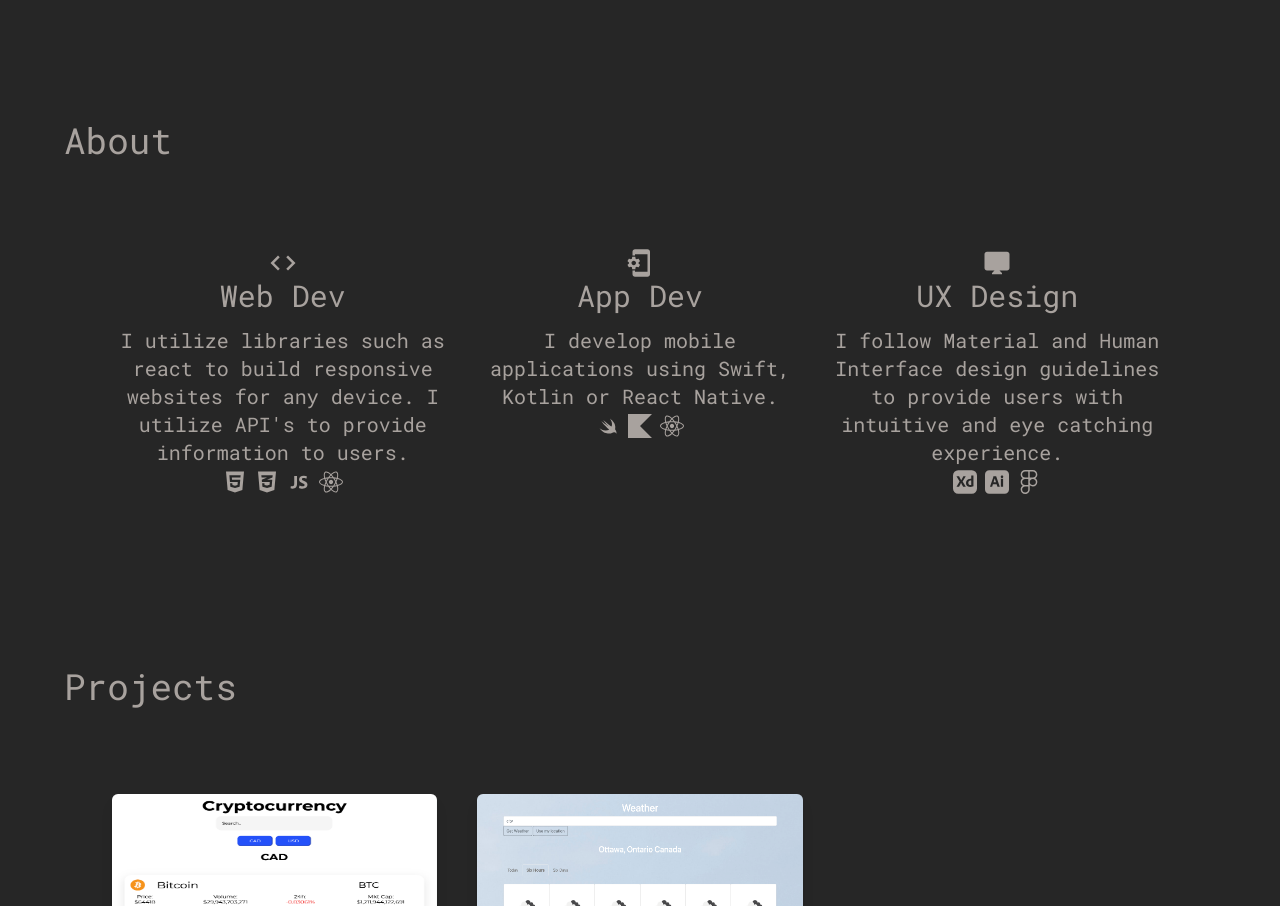
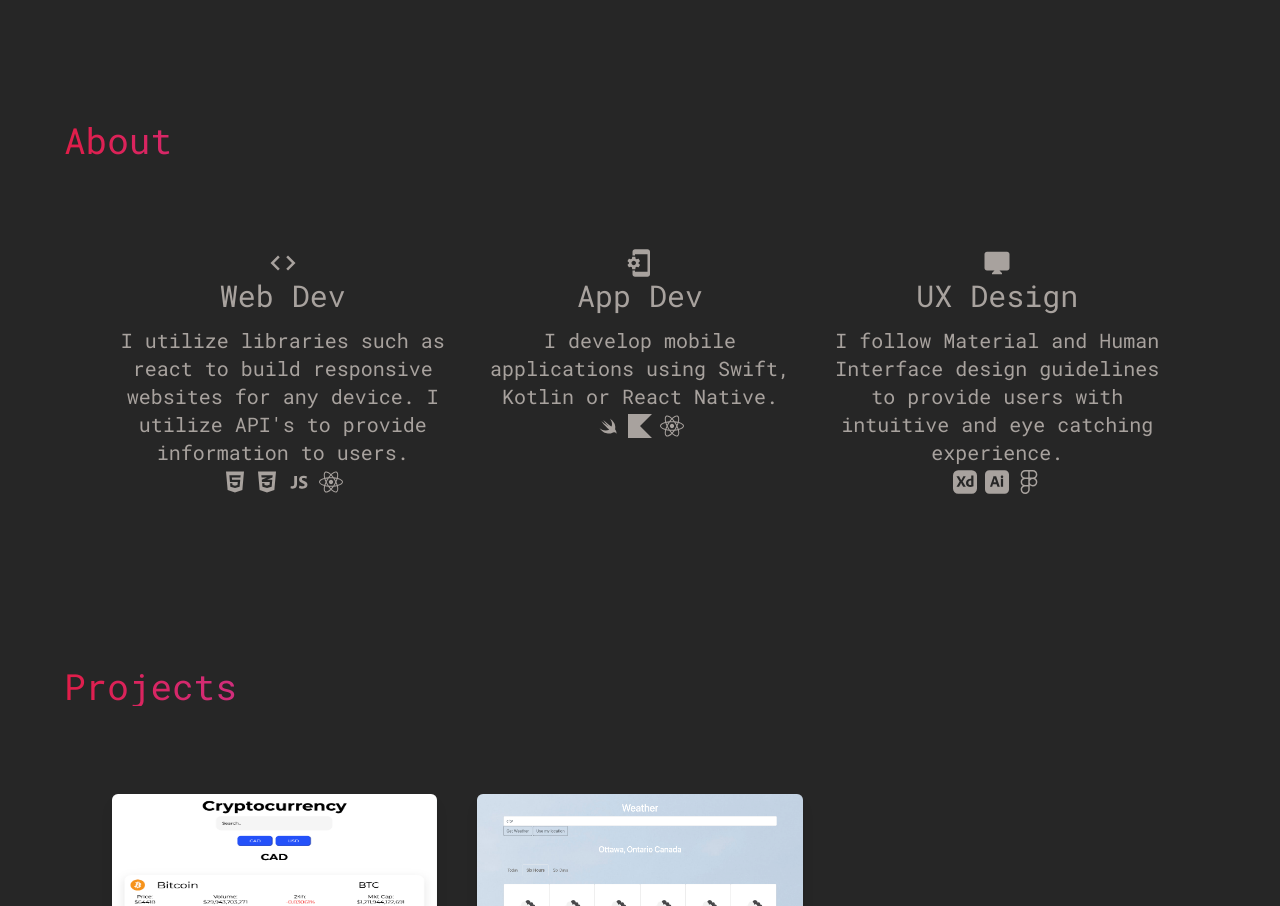
Before and after one commit to harr0627/portfoliov3, a React (Create React App) app: page / in a window 1280 px wide. Shown: the part 760-1666 px from the top of the page. Built offline with nearby package versions, Linux system fonts and the light colour scheme.

Commit message:
updated design

```diff
--- a/src/components/About.js
+++ b/src/components/About.js
@@ -7,14 +7,18 @@ export default function About() {
   return (
     <div id="about">
       <div className="container mx-auto max-w-6xl center py-20">
-        <h2 className="text-4xl">About</h2>
+        <h2 className="text-4xl ont-extrabold text-transparent bg-clip-text bg-gradient-to-r from-rose-600 via-purple-500 to-sky-500">
+          About
+        </h2>
         <div className="columns-3 flex flex-wrap justify-center py-20 px-10">
           <div className="lg:w-1/3 p-2">
             <div role="none" className="grid justify-center text-3xl">
               {<MdCode />}
             </div>
             <div className="text-center text-3xl pb-1">
-              <p role="heading">Web Dev</p>
+              <p role="heading" aria-level="3">
+                Web Dev
+              </p>
             </div>
             <p className="text-center pt-2 text-xl">
               I utilize libraries such as react to build responsive websites for
@@ -32,7 +36,9 @@ export default function About() {
               {<MdPhonelinkSetup />}
             </div>
             <div className="text-center text-3xl pb-1">
-              <p role="heading">App Dev</p>
+              <p role="heading" aria-level="3">
+                App Dev
+              </p>
             </div>
             <p className="text-center pt-2 text-xl">
               I develop mobile applications using Swift, Kotlin or React Native.
@@ -48,7 +54,9 @@ export default function About() {
               {<MdDesktopMac />}
             </div>
             <div className="text-center text-3xl pb-1">
-              <p role="heading">UX Design</p>
+              <p role="heading" aria-level="3">
+                UX Design
+              </p>
             </div>
             <p className="text-center pt-2 text-xl">
               I follow Material and Human Interface design guidelines to provide
--- a/src/components/Project.js
+++ b/src/components/Project.js
@@ -13,7 +13,7 @@ export default function Project({ img, title, desc, code, site }) {
         </div>
         <div className=" text-center absolute bottom-4 mt-1 w-[100%]">
           <a
-            tabindex="0"
+            tabIndex="0"
             role="button"
             className=" pl-6 pr-6 pt-1 pb-1 m-1 bg-teal-400 text-grey-800 text-neutral-700 shadow-black rounded-xl"
             href={code}
@@ -23,7 +23,7 @@ export default function Project({ img, title, desc, code, site }) {
             Code
           </a>
           <a
-            tabindex="0"
+            tabIndex="0"
             role="button"
             className="pl-8 pr-8 pt-1 pb-1 m-1 bg-teal-400 text-grey-800 text-neutral-700 shadow-black rounded-xl"
             href={site}
--- a/src/components/Projects.js
+++ b/src/components/Projects.js
@@ -7,7 +7,9 @@ export default function Projects() {
     <>
       <div id="projects">
         <div className="container mx-auto max-w-6xl">
-          <h2 className="text-4xl">Projects</h2>
+          <h2 className="text-4xl ont-extrabold text-transparent bg-clip-text bg-gradient-to-r from-rose-600 via-purple-500 to-sky-500">
+            Projects
+          </h2>
           <div className="sm:p-2 mx-auto">
             <div className="px-10 py-20 grid gap-10 lg:grid-cols-3 xl:grid-cols-3 sm:grid-cols-1 auto-rows-fr">
               {projects.map((item) => (
```
Also changed, not shown: src/assets/Logo.svg (deleted), 1 other file (tests, documents, lock files or other folders).
